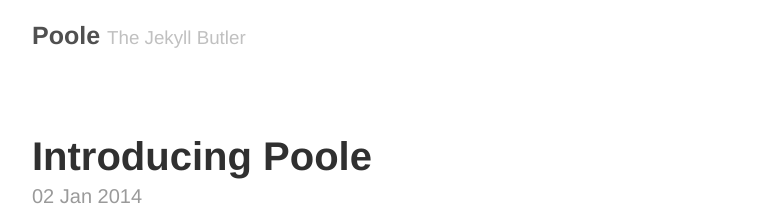
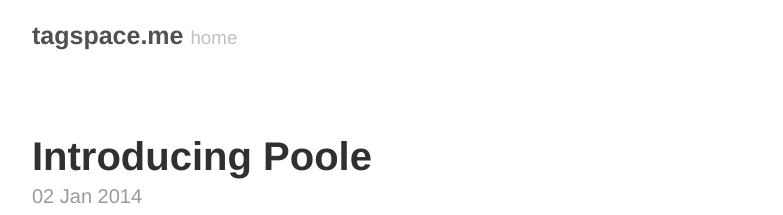
Before and after one commit to hubwub/hubwub.github.io, a Jekyll site: the page built from index.html, in a window 1280 px wide. Shown: the top 215 px of the page, without its empty margins (248-1031 px from the left). Built offline with Jekyll 4.4.1, drawn with Linux system fonts in a browser that asks for light colours; the list of posts is cut into pages by our own code.

Commit message:
jekyll config edited

```diff
--- a/_config.yml
+++ b/_config.yml
@@ -3,17 +3,17 @@
 relative_permalinks: true
 
 # Setup
-title:            Poole
-tagline:          The Jekyll Butler
-url:              http://getpoole.com
+title:            tagspace.me
+tagline:          home
+url:              http://tagspace.me
 paginate:         1
 baseurl:          /
 author:
-  name:           Mark Otto
-  url:            https://twitter.com/mdo
-  email:          markdotto@gmail.com
+  name:           Anne Celestino
+  url:            https://twitter.com/hubwub
+  email:          hubwub@tagspace.me
 
 # Custom vars
 version:          1.0.0
 github:
-  repo:           https://github.com/poole/poole
+  repo:           https://github.com/hubwub/hubwub.github.io
```
